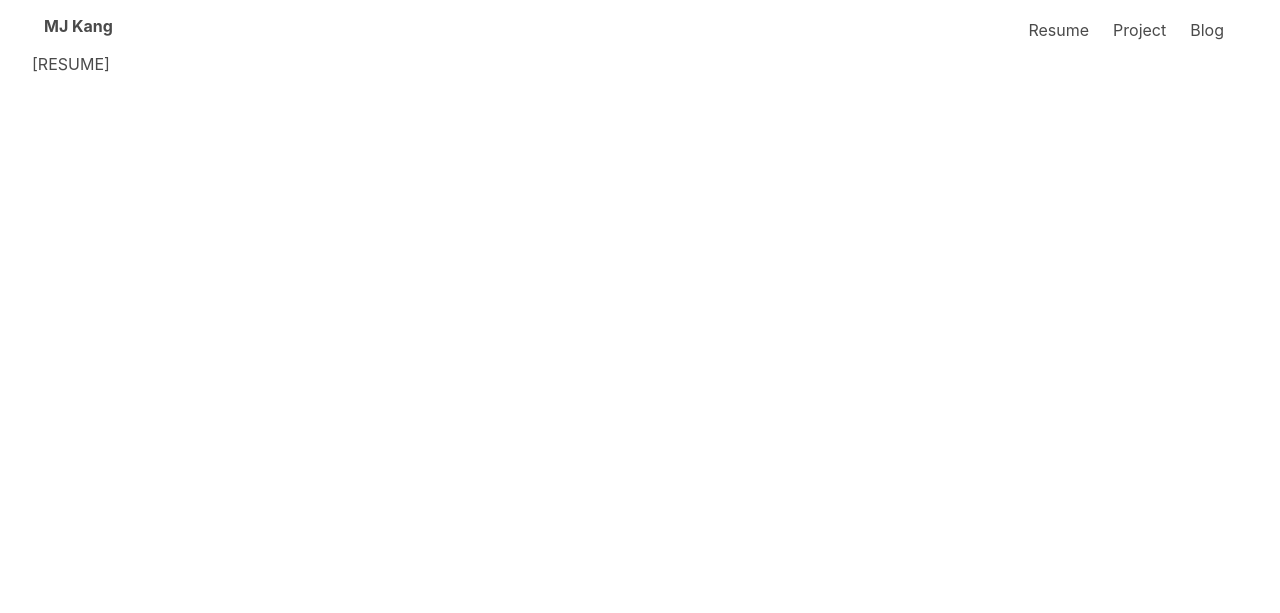
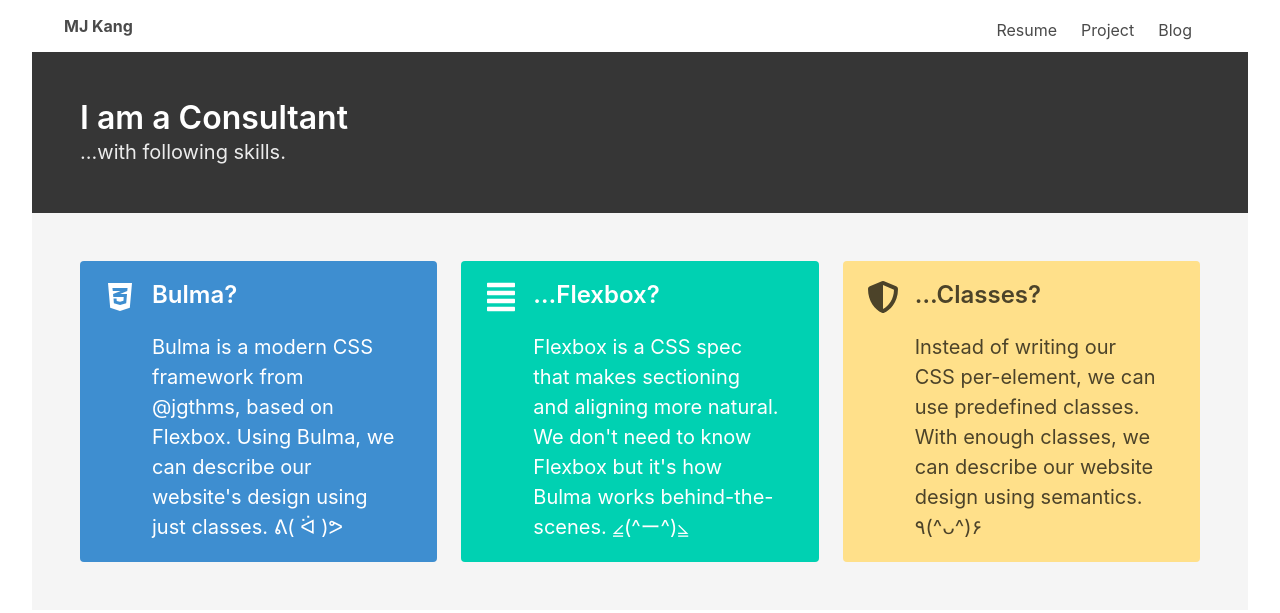
Before and after one commit to kang-estrella/Github-Page, a React app: page /resume in a window 1280 px wide. Built offline with nearby package versions, Linux system fonts and the light colour scheme.

Commit message:
framing Resume

```diff
--- a/public/index.html
+++ b/public/index.html
@@ -4,7 +4,7 @@
     <meta charset="utf-8" />
     <link rel="icon" href="%PUBLIC_URL%/favicon.ico" />
     <meta name="viewport" content="width=device-width, initial-scale=1" />
-    <link rel="stylesheet" href="https://cdn.jsdelivr.net/npm/bulma@0.9.1/css/bulma.min.css">
+    <script defer src="https://use.fontawesome.com/releases/v5.0.7/js/all.js"></script>
     <meta name="theme-color" content="#000000" />
     <meta
       name="description"
--- a/src/components/Home.js
+++ b/src/components/Home.js
@@ -3,7 +3,7 @@
 
 function Home() {
     return (
-        <div>
+        <div className="container">
             <h1> [Home] </h1>
         </div>
     );
--- a/src/components/Navbar.js
+++ b/src/components/Navbar.js
@@ -5,6 +5,7 @@
 class Navbar extends Component {
     render() {
         return (
+            <div className="container">
                 <nav className="navbar" role="navigation" aria-label="main navigation">
                     <div className="navbar-brand">
                         <Link className="navbar-item" to="">
@@ -28,6 +29,7 @@
                         </div>
                     </div>
                 </nav>
+            </div>
         );
     }
 }
--- a/src/components/Project.js
+++ b/src/components/Project.js
@@ -3,7 +3,7 @@
 
 function Project() {
     return (
-        <div>
+        <div className="container">
             <h1> [PROJECTS] </h1>
         </div>
     );
--- a/src/components/Resume.js
+++ b/src/components/Resume.js
@@ -1,12 +1,94 @@
 import React from 'react';
 import 'bulma/css/bulma.css';
+
+function ResumeHead() {
+    return (
+        <section className="hero is-dark">
+            <div className="hero-body">
+                <div className="container">
+                    <h1 className="title">
+                        I am a Consultant
+                    </h1>
+                    <h2 className="subtitle">
+                        ...with following skills.
+                    </h2>
+                </div>
+            </div>
+        </section>
+    )
+}
+function ResumeSection() {
+    return (
+        <section className="section has-background-light">
+            <div className="container">
+                <div className="columns">
+                    <div className="column">
+                        <article className="media notification is-info">
+                            <figure className="media-left">
+                                <span className="icon is-medium">
+                                    <i className="fab fa-2x fa-css3-alt"></i>
+                                </span>
+                            </figure>
+                            <div className="media-content">
+                                <div className="content">
+                                    <h1 className="title is-size-4">Bulma?</h1>
+                                    <p className="is-size-5">
+                                        Bulma is a modern CSS framework from @jgthms, based on Flexbox.
+										Using Bulma, we can describe our website's design using just classes. <span class="emoticon">ᕕ( ᐛ )ᕗ</span>
+                                    </p>
+                                </div>
+                            </div>
+                        </article>
+                    </div>
+                    <div className="column">
+                        <article className="media notification is-primary">
+                            <figure className="media-left">
+                                <span className="icon is-medium">
+                                    <i className="fas fa-2x fa-align-justify"></i>
+                                </span>
+                            </figure>
+                            <div className="media-content">
+                                <div className="content">
+                                    <h1 className="title is-size-4">…Flexbox?</h1>
+                                    <p className="is-size-5">
+                                        Flexbox is a CSS spec that makes sectioning and aligning more natural.
+										We don't need to know Flexbox but it's how Bulma works behind-the-scenes. <span class="emoticon">⦤(^ー^)⦥</span>
+                                    </p>
+                                </div>
+                            </div>
+                        </article>
+                    </div>
+                    <div className="column">
+                        <article className="media notification is-warning">
+                            <figure className="media-left">
+                                <span className="icon is-medium">
+                                    <i className="fas fa-2x fa-shield-alt"></i>
+                                </span>
+                            </figure>
+                            <div className="media-content">
+                                <div className="content">
+                                    <h1 className="title is-size-4">…Classes?</h1>
+                                    <p className="is-size-5">
+                                        Instead of writing our CSS per-element, we can use predefined classes.
+										With enough classes, we can describe our website design using semantics. <span class="emoticon">٩(^ᴗ^)۶</span>
+                                    </p>
+                                </div>
+                            </div>
+                        </article>
+                    </div>
+                </div>
+            </div>
+        </section>
+    );
+}
 
 function Resume() {
     return (
         <div>
-            <h1> [RESUME] </h1>
+            <ResumeHead />
+            <ResumeSection />
         </div>
-    );
+    )
 }
 
 export default Resume;
```
Also changed, not shown: 1 other file. Lines whose indentation alone changed are shown as unchanged.
